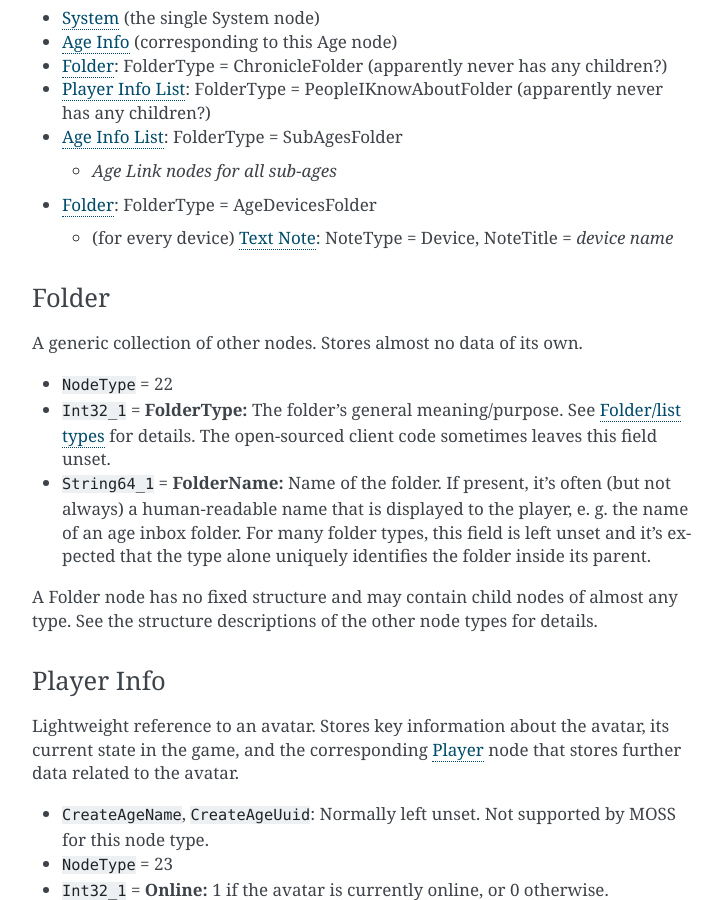
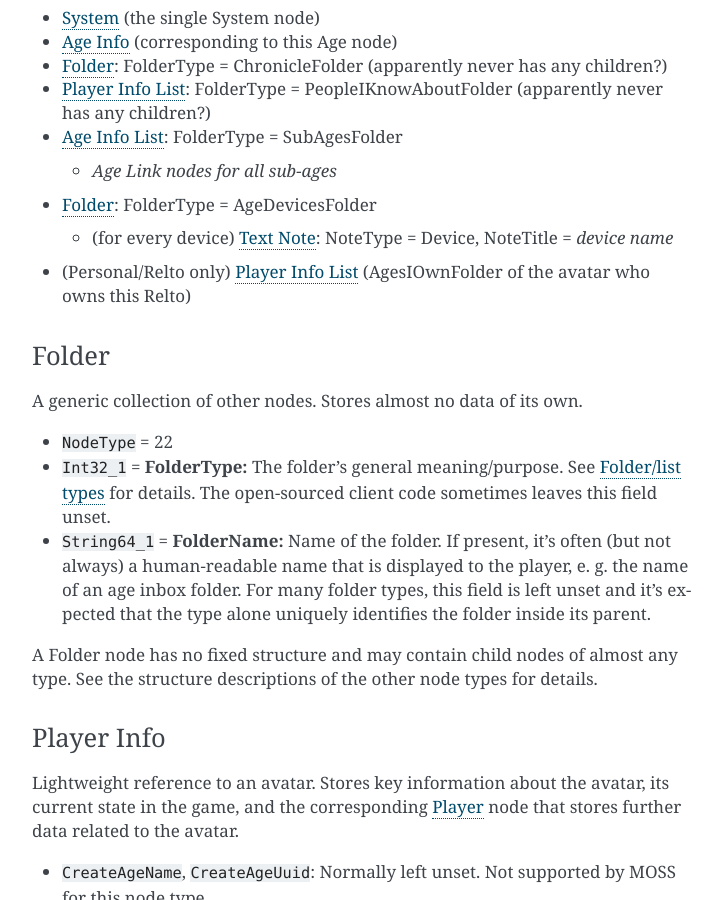
Before and after one commit to dgelessus/NAGUS, a Sphinx documentation site: the page built from docs/uru/vault.rst, in a window 1280 px wide and 900 px high, scrolled down 6308 px. Shown: the whole window, without its empty margins (388-1110 px from the left). Built offline with Sphinx 7.4.7, drawn with Linux system fonts in a browser that asks for light colours.

Commit message:
Document AgesIOwnFolder under Personal/Relto Age nodes

```diff
--- a/docs/uru/vault.rst
+++ b/docs/uru/vault.rst
@@ -362,6 +362,7 @@ An Age node should always have the following children:
 * :ref:`vault_node_folder`: FolderType = AgeDevicesFolder
 
   * (for every device) :ref:`vault_node_text_note`: NoteType = Device, NoteTitle = *device name*
+* (Personal/Relto only) :ref:`vault_node_player_info_list` (AgesIOwnFolder of the avatar who owns this Relto)
 
 .. _vault_node_folder:
 
```
